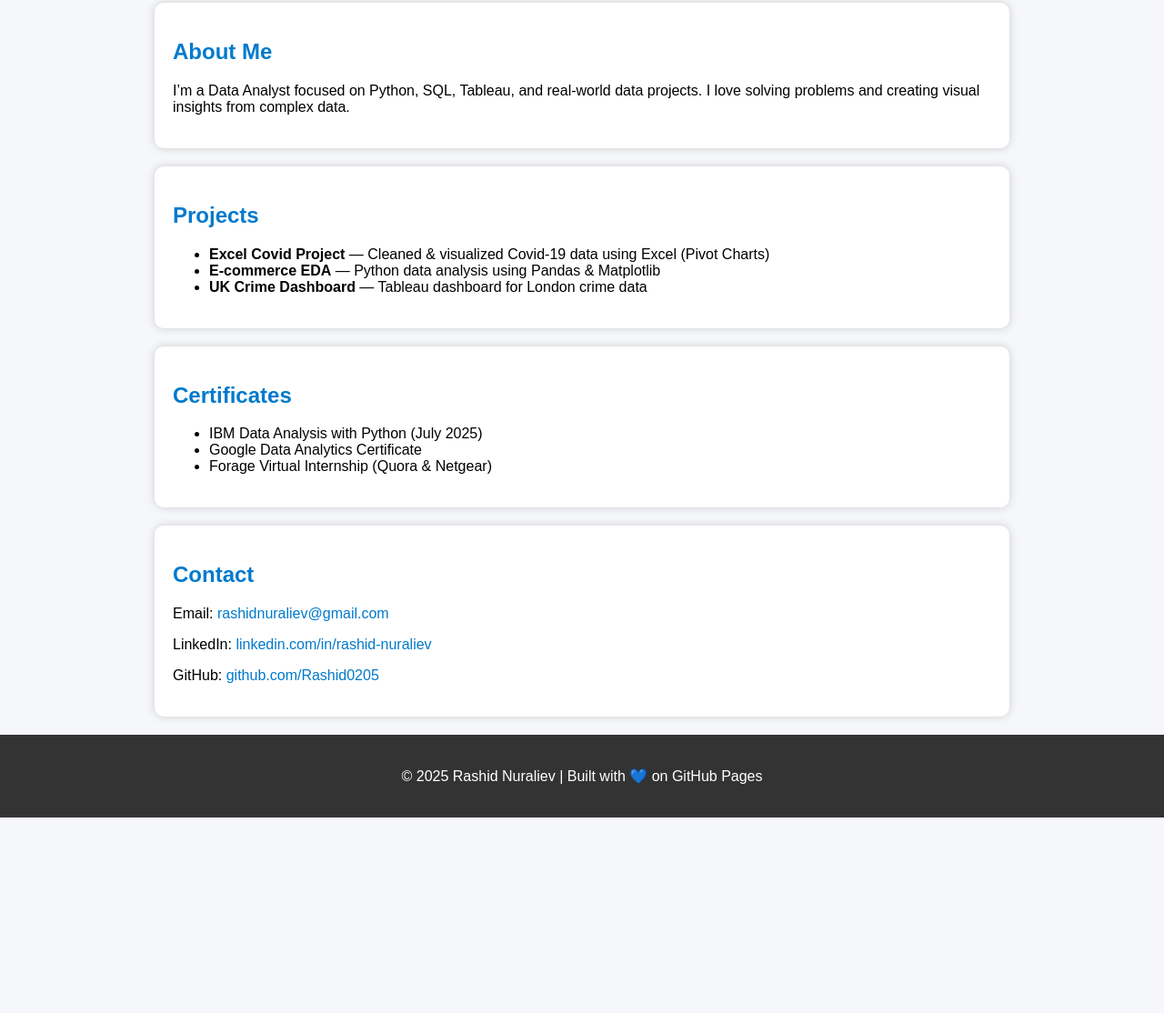
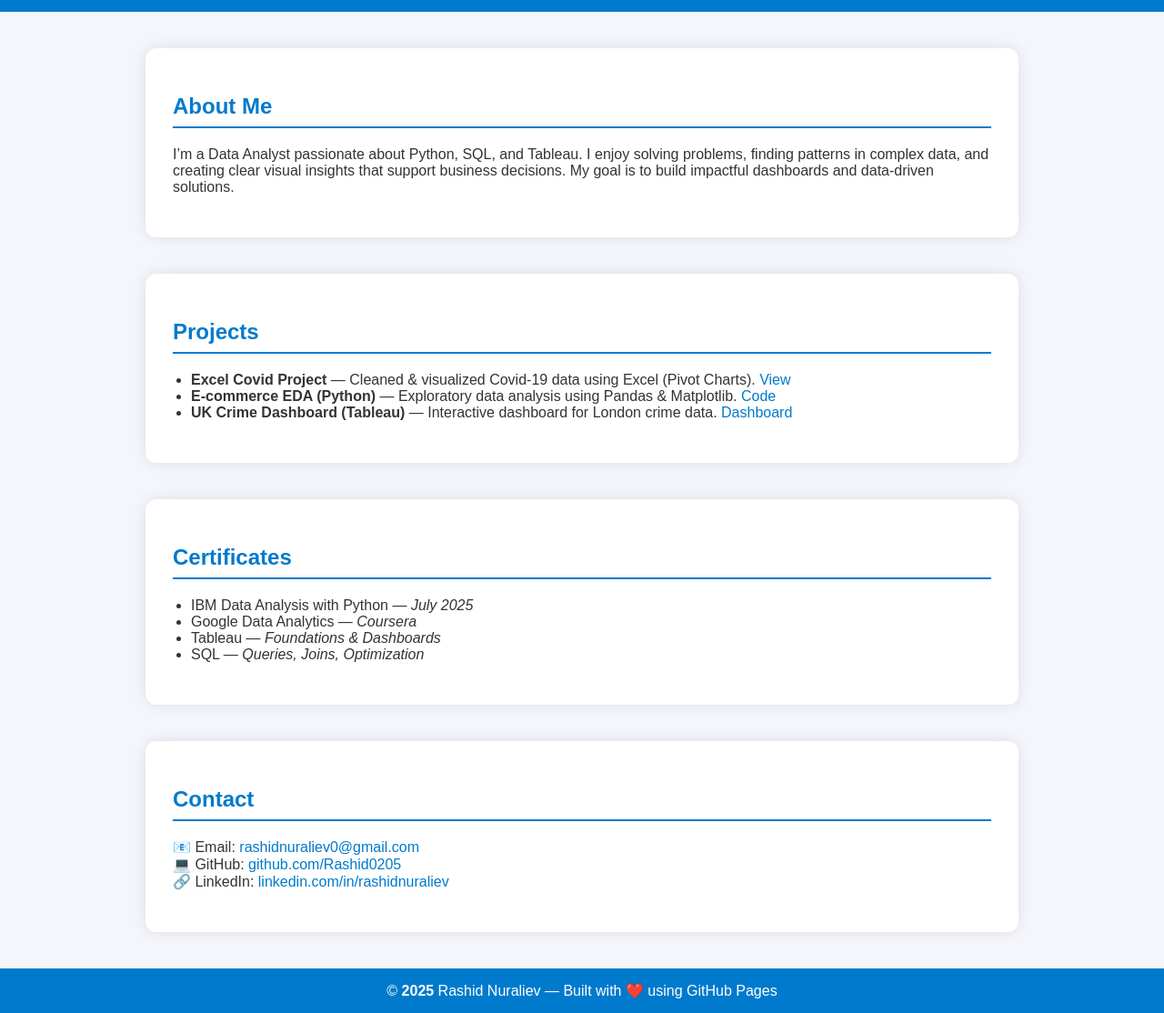
Before and after one commit to rashid0205/Rashid0205.github.io, a plain HTML site: page index.html in a window 1280 px wide. Shown: the part 205-1319 px from the top of the page at 91% size. Before the commit the page ends 1104 px from the top, so only its background shows below. Drawn offline with Linux system fonts and the light colour scheme.

Commit message:
Revise portfolio title and improve SEO metadata
Updated title and SEO meta tags for better clarity and relevance. Enhanced styling and structure of the portfolio page.

```diff
--- a/index.html
+++ b/index.html
@@ -3,63 +3,150 @@
 <head>
   <meta charset="UTF-8">
   <meta name="viewport" content="width=device-width, initial-scale=1.0">
-  <title>Rashid Nuraliev | Portfolio</title>
+  <title>Rashid Nuraliev | Data Analyst Portfolio</title>
+
+  <!-- SEO Meta Tags -->
   <meta name="title" content="Rashid Nuraliev | Data Analyst Portfolio">
-<meta name="description" content="MSc IT with Data Analytics | University of the West of Scotland, London. Data Analyst skilled in Python, SQL, Tableau, and real-world data projects.">
-<meta name="keywords" content="Rashid Nuraliev, Data Analyst, Portfolio, Python, SQL, Tableau, Data Analytics, UWS, London, GitHub, Project, Dashboard">
+  <meta name="description" content="Rashid Nuraliev — MSc IT with Data Analytics (UWS, London). Skilled in Python, SQL, Tableau, and Data Visualization. Explore my projects and certifications.">
+  <meta name="keywords" content="Rashid Nuraliev, Data Analyst, Portfolio, Python, SQL, Tableau, Data Analytics, UWS, London, GitHub, Dashboard, Excel, Projects">
+  <meta name="author" content="Rashid Nuraliev">
   <meta name="robots" content="index, follow">
-<meta name="author" content="Rashid Nuraliev">
   <link rel="canonical" href="https://rashidnuraliev.com/">
+
+  <!-- Styles -->
   <style>
-    body { font-family: Arial, sans-serif; margin: 0; background-color: #f6f7fb; }
-    header { background-color: #007acc; color: white; text-align: center; padding: 50px 20px; }
-    h1 { margin: 0; }
-    section { background: white; max-width: 900px; margin: 20px auto; padding: 20px; border-radius: 10px; box-shadow: 0 0 10px #ccc; }
-    h2 { color: #007acc; }
-    a { color: #007acc; text-decoration: none; }
-    footer { background: #333; color: white; text-align: center; padding: 20px; }
+    body {
+      font-family: Arial, sans-serif;
+      margin: 0;
+      background-color: #f4f6fb;
+      color: #333;
+    }
+
+    header {
+      background-color: #007acc;
+      color: white;
+      text-align: center;
+      padding: 60px 20px;
+    }
+
+    header h1 {
+      margin: 0;
+      font-size: 2.5em;
+    }
+
+    header p {
+      font-size: 1.2em;
+      margin-top: 10px;
+    }
+
+    section {
+      max-width: 900px;
+      margin: 40px auto;
+      background: white;
+      padding: 30px;
+      border-radius: 12px;
+      box-shadow: 0 0 15px rgba(0, 0, 0, 0.1);
+    }
+
+    h2 {
+      color: #007acc;
+      border-bottom: 2px solid #007acc;
+      padding-bottom: 8px;
+    }
+
+    ul {
+      list-style-type: disc;
+      padding-left: 20px;
+    }
+
+    a {
+      color: #007acc;
+      text-decoration: none;
+    }
+
+    a:hover {
+      text-decoration: underline;
+    }
+
+    footer {
+      background: #007acc;
+      color: white;
+      text-align: center;
+      padding: 15px;
+      margin-top: 30px;
+    }
+
+    footer span {
+      font-weight: bold;
+    }
   </style>
 </head>
+
 <body>
-
+  <!-- HEADER -->
   <header>
     <h1>👋 Hi, I'm Rashid Nuraliev</h1>
     <p>MSc IT with Data Analytics — University of the West of Scotland, London</p>
   </header>
 
-<section>
+  <!-- ABOUT -->
+  <section id="about">
     <h2>About Me</h2>
-  <p>I’m a Data Analyst focused on Python, SQL, Tableau, and real-world data projects. I love solving problems and creating visual insights from complex data.</p>
+    <p>
+      I’m a Data Analyst passionate about Python, SQL, and Tableau.
+      I enjoy solving problems, finding patterns in complex data, and creating
+      clear visual insights that support business decisions.
+      My goal is to build impactful dashboards and data-driven solutions.
+    </p>
   </section>
 
-<section>
+  <!-- PROJECTS -->
+  <section id="projects">
     <h2>Projects</h2>
     <ul>
-    <li><b>Excel Covid Project</b> — Cleaned & visualized Covid-19 data using Excel (Pivot Charts)</li>
-    <li><b>E-commerce EDA</b> — Python data analysis using Pandas & Matplotlib</li>
-    <li><b>UK Crime Dashboard</b> — Tableau dashboard for London crime data</li>
+      <li>
+        <strong>Excel Covid Project</strong> — Cleaned & visualized Covid-19 data using Excel (Pivot Charts).
+        <a href="#" target="_blank" rel="noopener">View</a>
+      </li>
+      <li>
+        <strong>E-commerce EDA (Python)</strong> — Exploratory data analysis using Pandas & Matplotlib.
+        <a href="#" target="_blank" rel="noopener">Code</a>
+      </li>
+      <li>
+        <strong>UK Crime Dashboard (Tableau)</strong> — Interactive dashboard for London crime data.
+        <a href="#" target="_blank" rel="noopener">Dashboard</a>
+      </li>
     </ul>
   </section>
 
-<section>
+  <!-- CERTIFICATES -->
+  <section id="certificates">
     <h2>Certificates</h2>
     <ul>
-    <li>IBM Data Analysis with Python (July 2025)</li>
-    <li>Google Data Analytics Certificate</li>
-    <li>Forage Virtual Internship (Quora & Netgear)</li>
+      <li>IBM Data Analysis with Python — <em>July 2025</em></li>
+      <li>Google Data Analytics — <em>Coursera</em></li>
+      <li>Tableau — <em>Foundations & Dashboards</em></li>
+      <li>SQL — <em>Queries, Joins, Optimization</em></li>
     </ul>
   </section>
 
-<section>
+  <!-- CONTACT -->
+  <section id="contact">
     <h2>Contact</h2>
-  <p>Email: <a href="mailto:rashidnuraliev@gmail.com">rashidnuraliev@gmail.com</a></p>
-  <p>LinkedIn: <a href="https://linkedin.com/in/rashid-nuraliev-bb4bb8272">linkedin.com/in/rashid-nuraliev</a></p>
-  <p>GitHub: <a href="https://github.com/Rashid0205">github.com/Rashid0205</a></p>
+    <p>
+      📧 Email: <a href="mailto:rashidnuraliev0@gmail.com">rashidnuraliev0@gmail.com</a><br>
+      💻 GitHub: <a href="https://github.com/Rashid0205" target="_blank" rel="noopener">github.com/Rashid0205</a><br>
+      🔗 LinkedIn: <a href="#" target="_blank" rel="noopener">linkedin.com/in/rashidnuraliev</a>
+    </p>
   </section>
 
+  <!-- FOOTER -->
   <footer>
-  <p>© 2025 Rashid Nuraliev | Built with 💙 on GitHub Pages</p>
+    © <span id="year"></span> Rashid Nuraliev — Built with ❤️ using GitHub Pages
   </footer>
 
+  <script>
+    document.getElementById("year").textContent = new Date().getFullYear();
+  </script>
 </body>
 </html>
```
Lines whose indentation alone changed are shown as unchanged.
